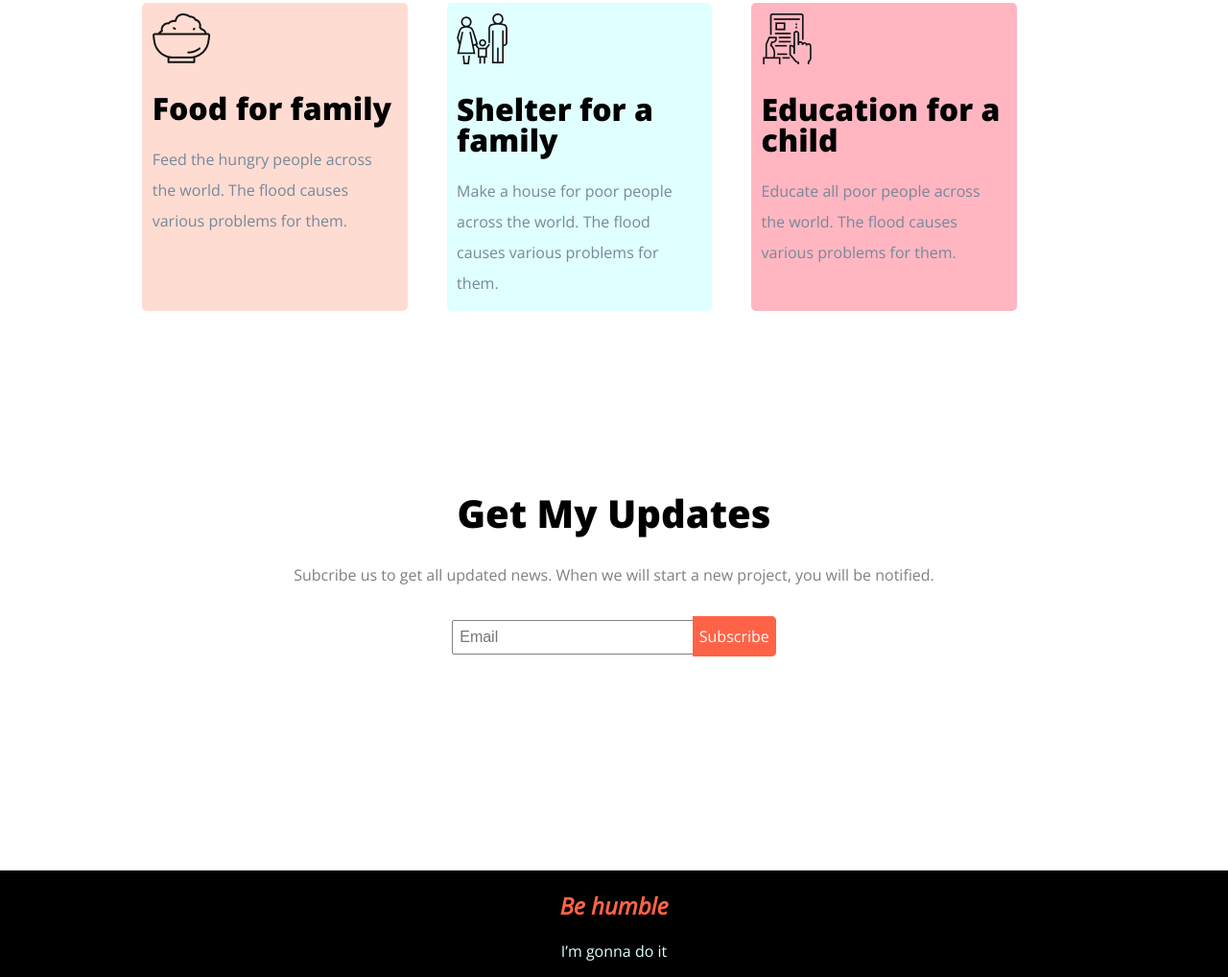
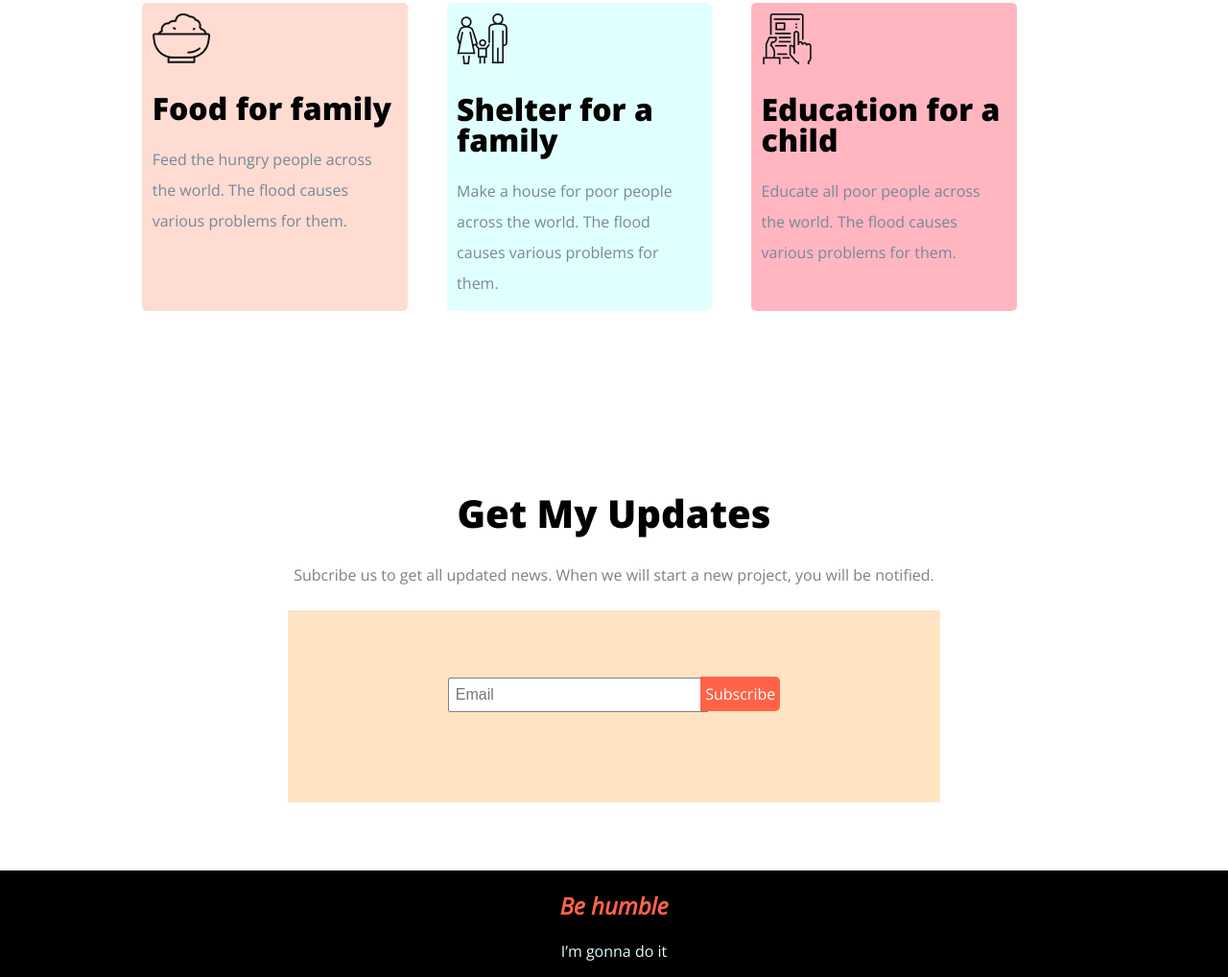
Before and after one commit to nazifat/my-repo, a plain HTML site: page index.html in a window 1280 px wide. Shown: the part 1467-2485 px from the top of the page at 96% size. Drawn offline with nearby package versions, Linux system fonts and the light colour scheme.

Commit message:
4th part done

```diff
--- a/style.css
+++ b/style.css
@@ -139,29 +139,39 @@ body{
 .fourth-part p{
 
     color: grey;
+    padding: 0 0 10px 0;
 }
 
 .subscribe-area input{
     border: 1px solid grey;
     border-radius: 2px;
     padding: 7px;
-    width: 20%;
+    width: 40%;
     font-size: 16px;
     height: 20px;
+    margin-top: 20px;
 }
 .subscribe-area{
-    padding: 20px 0;
+    padding: 50px 20px;
+    height: 100px;
+    width: 50%;
+    text-align: center;
+    margin: auto;
+    background-color: bisque;
+
 }
 .subscribe-area a{
-    border: 5px solid tomato;
+
+    /* border: 5px solid tomato; */
     border-radius: 0px 5px 5px 0;
     background-color: tomato;
     color: white;
-    padding: 5px 2px;
+    padding: 7px 5px;
     text-decoration: none;
     margin-left: -2%;
-    width: 5%;
+    width: 100px;
     height: 20px;
+    margin-top: 20px;
 }
 .footer{
 
```
